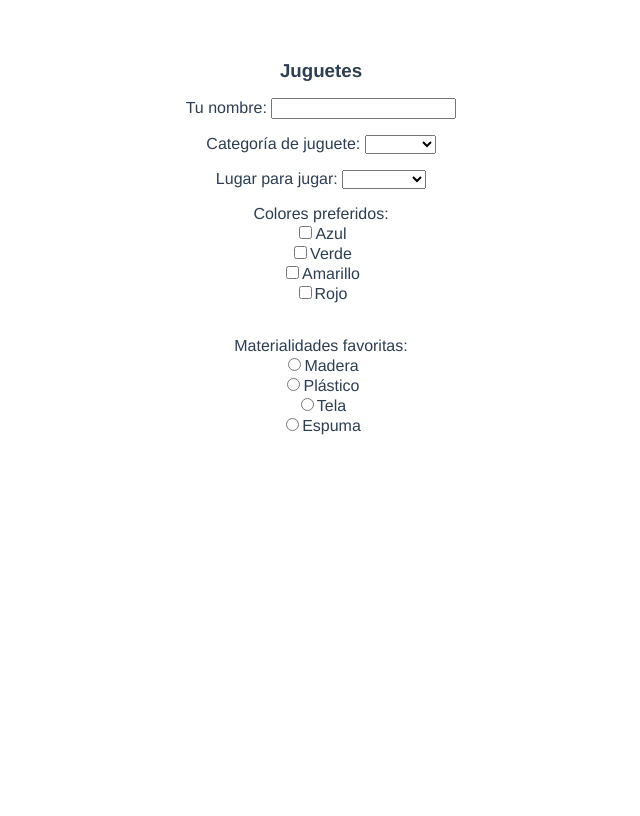
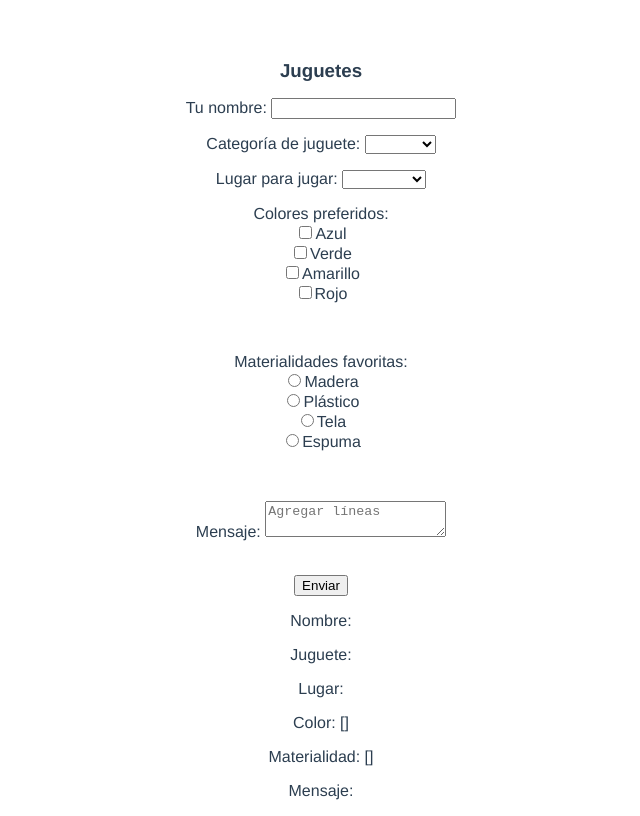
Before and after one commit to gubriana/form-vue, a Vue app: page / in a window 1280 px wide. Shown: the whole page, without its empty margins (319-959 px from the left). Built offline with nearby package versions, Linux system fonts and the light colour scheme.

Commit message:
new: correción en formulario

```diff
--- a/src/components/MiFormulario.vue
+++ b/src/components/MiFormulario.vue
@@ -26,9 +26,8 @@
       <label for="amarillo">Amarillo</label><br>
       <input type="checkbox" value="rojo" v-model="checkedColores">
       <label for="rojo">Rojo</label><br>
+    </p>
       <br>
-       <!--<span>Colores elegidos: {{ checkedColores }}</span>-->
-    </p>
     <p>Materialidades favoritas:<br>
       <input type="radio" value="madera" v-model="checkedMateriales">
       <label for="madera">Madera</label><br>
@@ -38,9 +37,17 @@
       <label for="tela">Tela</label><br>
       <input type="radio" value="espuma" v-model="checkedMateriales">
       <label for="tela">Espuma</label><br>
-      <br>
-      <!--<span>Material escogido: {{ checkedMateriales }}</span>-->
-    </p>
+    </p><br>
+    <p>
+      Mensaje: <textarea v-model="mensaje" placeholder="Agregar líneas"></textarea>
+    </p><br>
+    <button type="submit" id="enviar">Enviar</button>
+    <p>Nombre: {{Nombre}}</p>
+    <p>Juguete: {{categoria_juguete}}</p>
+    <p>Lugar: {{categoria_lugar}}</p>
+    <p>Color: {{checkedColores}}</p>
+    <p>Materialidad: {{checkedMateriales}}</p>
+    <p>Mensaje: {{mensaje}}</p>
   </form>
 </template>
 
@@ -50,10 +57,11 @@ export default {
   data: function() {
     return {
       nombre: '',
-      categoria_jueguete: '',
+      categoria_juguete: '',
       categoria_lugar:'',
       checkedColores: [],
-      checkedMateriales: []
+      checkedMateriales: [],
+      mensaje: ''
     }
   }
 }
```
